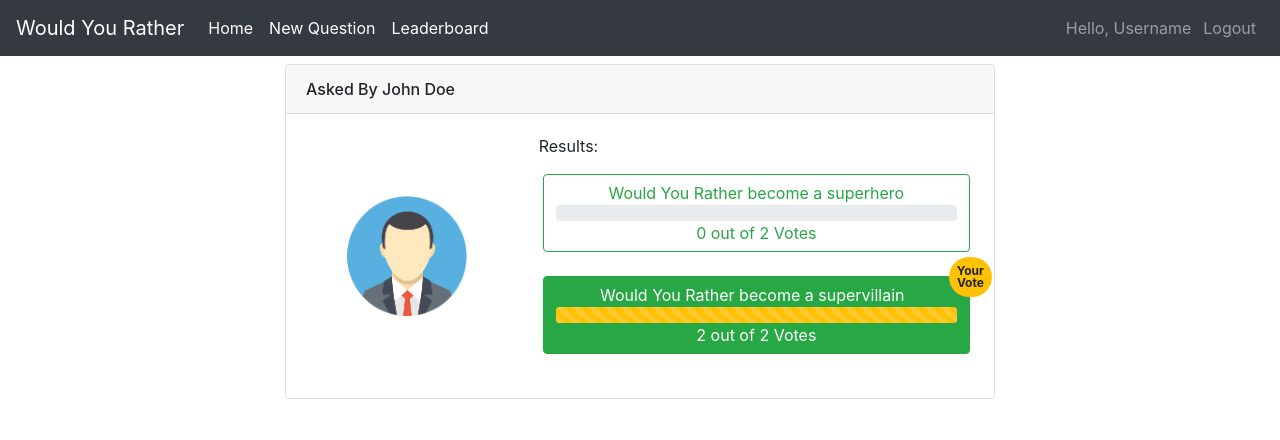
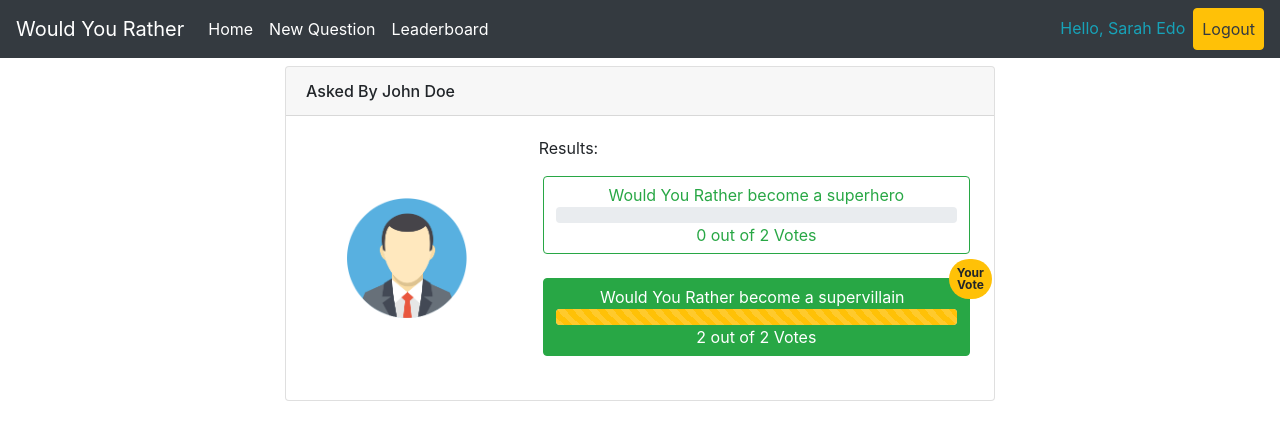
Before and after one commit to SumeetKK/udacity-would-you-rather, a React (Create React App) app: page / in a window 1280 px wide. Shown: the top 440 px of the page. Built offline with nearby package versions, Linux system fonts and the light colour scheme.

Commit message:
Fixed Navbar

```diff
--- a/src/component/Navbar.js
+++ b/src/component/Navbar.js
@@ -1,5 +1,6 @@
 import React, { Component } from 'react'
 import { connect } from 'react-redux'
+import { setAuthedUser } from '../actions/authedUser'
 import {BrowserRouter as Router, NavLink as RRLink} from 'react-router-dom';
 import { Navbar, NavbarBrand, Collapse, Nav, NavItem, NavLink, NavbarToggler, NavbarText } from 'reactstrap'
 
@@ -17,6 +18,11 @@ class NavBar extends Component {
         this.setState({
           isOpen: !this.state.isOpen
         });
+      }
+
+      logout = () => {
+          const {dispatch} = this.props
+          dispatch(setAuthedUser(null))
       }
 
     render() {
@@ -38,9 +44,9 @@ class NavBar extends Component {
                             </NavItem>
                         </Nav>
                         <Nav className='ml-auto' navbar>
-                            <NavbarText className='mx-1'>Hello, Username</NavbarText>
+                            <NavbarText className='mx-2 text-info'>Hello, {this.props.user.name}</NavbarText>
                             <NavItem >
-                                <NavLink href="#">Logout</NavLink>
+                                <NavLink className='btn btn-warning text-dark px-2' onClick={this.logout}>Logout</NavLink>
                             </NavItem>
                         </Nav>
                     </Router>
@@ -50,5 +56,10 @@ class NavBar extends Component {
     }
 }
 
+function mapStateToProps({authedUser, users}){
+    return{
+        user: users[authedUser]
+    }
+}
 
-export default connect()(NavBar)
+export default connect(mapStateToProps)(NavBar)
```
